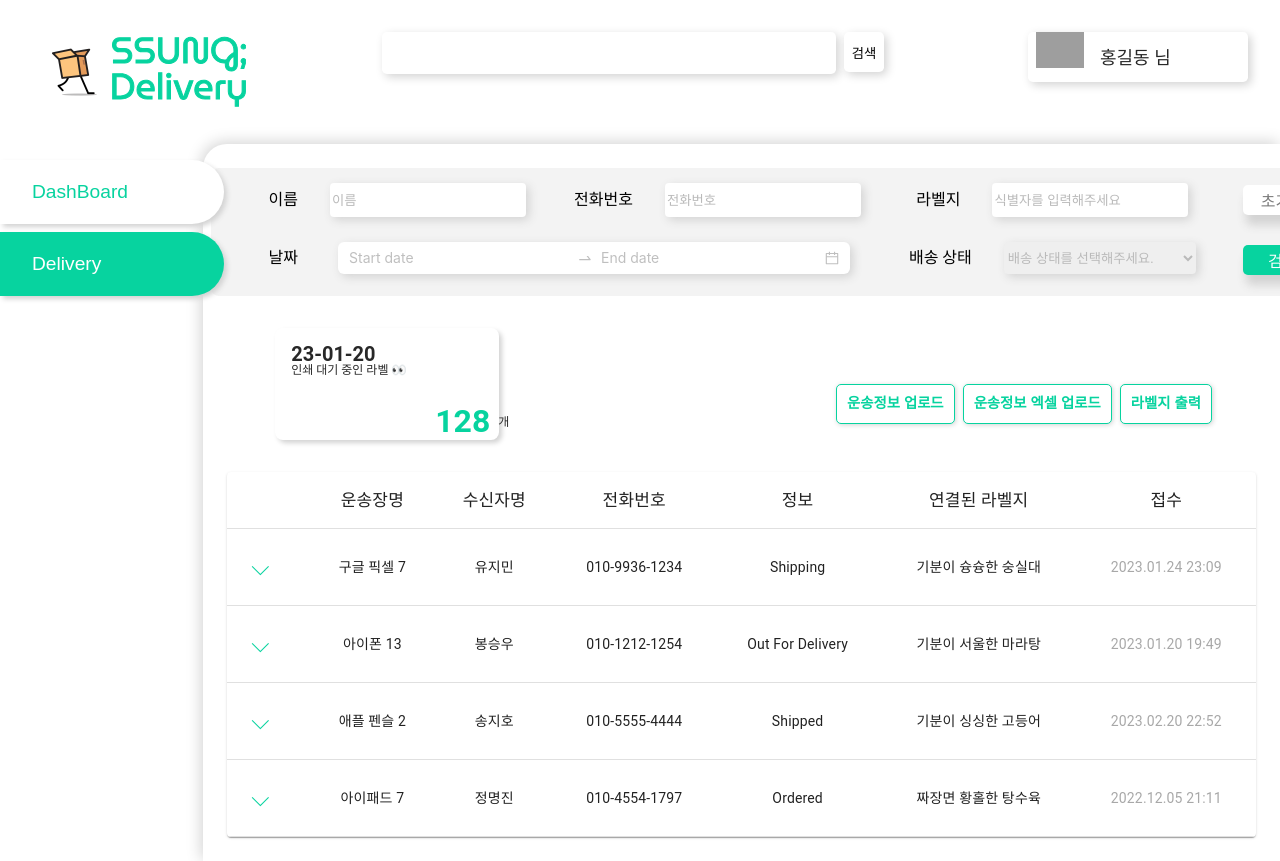
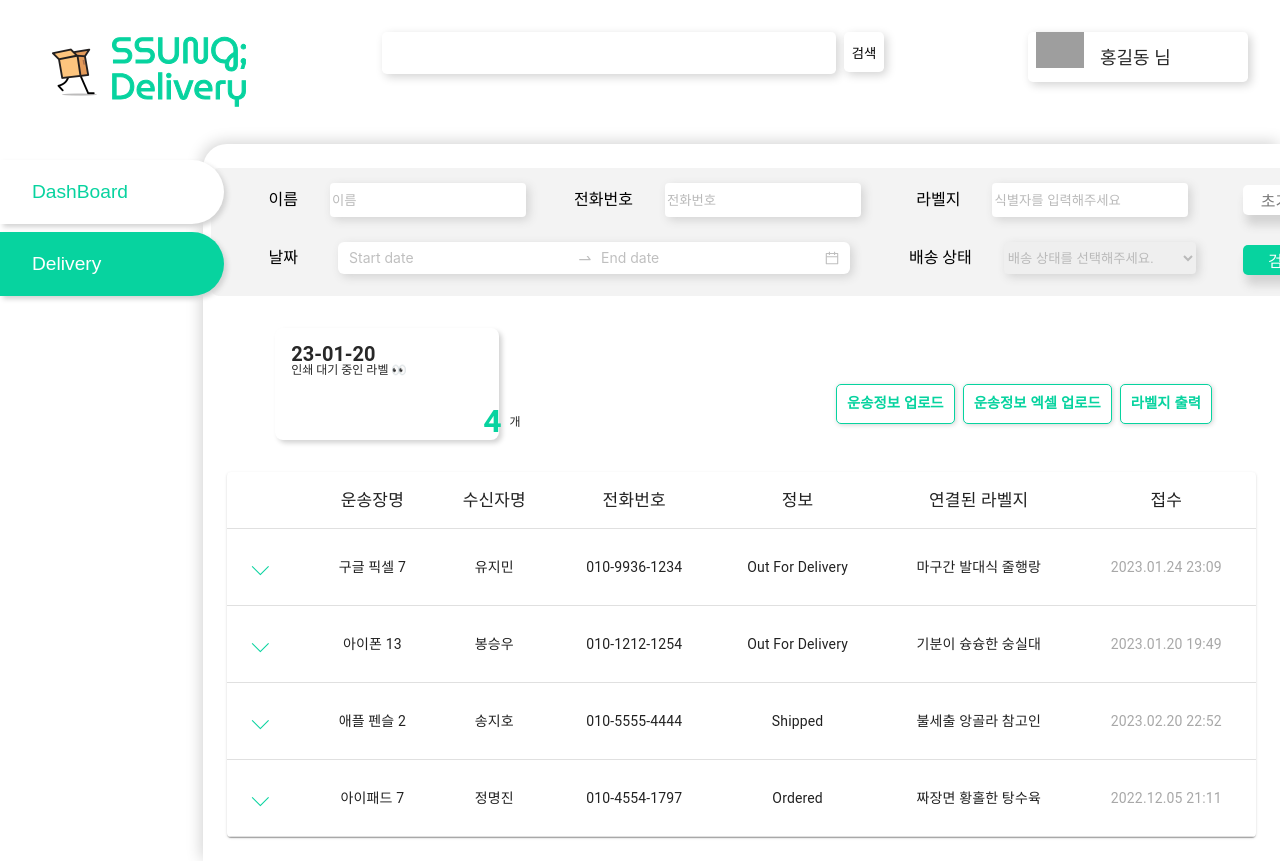
Before and after one commit to gdsc-ssu/ssung-delivery-frontend, a React (Vite) app in the folder packages/app/sender-client/: page / in a window 1280 px wide. Shown: the top 861 px of the page. Built offline with nearby package versions, Linux system fonts and the light colour scheme; grey boxes are pictures that could not be loaded.

Commit message:
chore(sender) : QR 라벨 네임 맞추기 & 테이블 히스토리에 QR 임배드

```diff
--- a/packages/app/sender-client/src/Model/printlabel.mock.ts
+++ b/packages/app/sender-client/src/Model/printlabel.mock.ts
@@ -4,6 +4,6 @@ export const PRINT_LABEL_MOCK_DATA: PrintLabelData[] = [
     {
         id: '1',
         date: '23-01-20',
-        count: 128,
+        count: 4,
     },
 ]
--- a/packages/app/sender-client/src/Model/shiptable.mock.ts
+++ b/packages/app/sender-client/src/Model/shiptable.mock.ts
@@ -7,7 +7,7 @@ export const SHIP_TABLE_MOCK_DATA: ShipTableData[] = [
     product: '구글 픽셀 7',
     name: '유지민',
     phone: '010-9936-1234',
-    label: '기분이 슝슝한 숭실대',
+    label: '마구간 발대식 줄행랑',
     registerdate: '2023.01.24 23:09',
     history: [
       {
@@ -23,7 +23,7 @@ export const SHIP_TABLE_MOCK_DATA: ShipTableData[] = [
       {
         state: 'Out For Delivery',
         date: '2020-01-02',
-        done: false,
+        done: true,
       },
       {
         state: 'Shipped',
@@ -37,7 +37,7 @@ export const SHIP_TABLE_MOCK_DATA: ShipTableData[] = [
     product: '아이폰 13',
     name: '봉승우',
     phone: '010-1212-1254',
-    label: '기분이 서울한 마라탕',
+    label: '기분이 슝슝한 숭실대',
     registerdate: '2023.01.20 19:49',
     history: [
       {
@@ -67,7 +67,7 @@ export const SHIP_TABLE_MOCK_DATA: ShipTableData[] = [
     product: '애플 펜슬 2',
     name: '송지호',
     phone: '010-5555-4444',
-    label: '기분이 싱싱한 고등어',
+    label: '불세출 앙골라 참고인',
     registerdate: '2023.02.20 22:52',
     history: [
       {
--- a/packages/app/sender-client/src/component/MuiTable.tsx
+++ b/packages/app/sender-client/src/component/MuiTable.tsx
@@ -53,13 +53,14 @@ const Row = (props: {shipTableData: ShipTableData }) => {
                             <TableHead>
                                 <TableRow>
                                     <TableCell style={{"border":"none"}}>
-                                        <Flex flexDirection={"column"} style={{"width":"60%"}}>
+                                        <Flex flexDirection={"column"} style={{"width":"60%", "height":"3rem"}}>
                                             <ProgressBar progress={'66.6%'} />
                                             <TableRow>
                                                 <TableCell style={{"border":"none", "width":"30%"}}>Ordered</TableCell>
                                                 <TableCell style={{"border":"none", "width":"30%"}}>Shipping</TableCell>
                                                 <TableCell style={{"border":"none", "width":"30%"}}>Out For Delivery</TableCell>
                                                 <TableCell style={{"border":"none", "width":"30%"}}>Shipped</TableCell>
+                                                <img src={"../history-qr.png"} style={{"width":"8rem", "position":"relative", "top":"-7.5rem", "left":"47rem"}} />
                                             </TableRow>
                                         </Flex>
                                     </TableCell>
--- a/packages/common/ssung-ui/components/PrintLabelCard.tsx
+++ b/packages/common/ssung-ui/components/PrintLabelCard.tsx
@@ -26,7 +26,7 @@ const PrintLabelCard = (props: LabelProps) => {
             <Text size="sm" style={{
                 "position":"relative",
                 "top":"1.5rem",
-                "left":"9.5rem"}}>개</Text>
+                "left":"12.5rem"}}>개</Text>
         </Flex>
       </LabelContainer>
     </ComponentContainer>
@@ -50,5 +50,5 @@ const CountText = styled.div`
     font-weight: 600;
     color: #07D39F;
     top: 0.8rem;
-    left: 9rem;
+    left: 12rem;
 `;
```
Also changed, not shown: packages/app/sender-client/public/history-qr.png (added).
